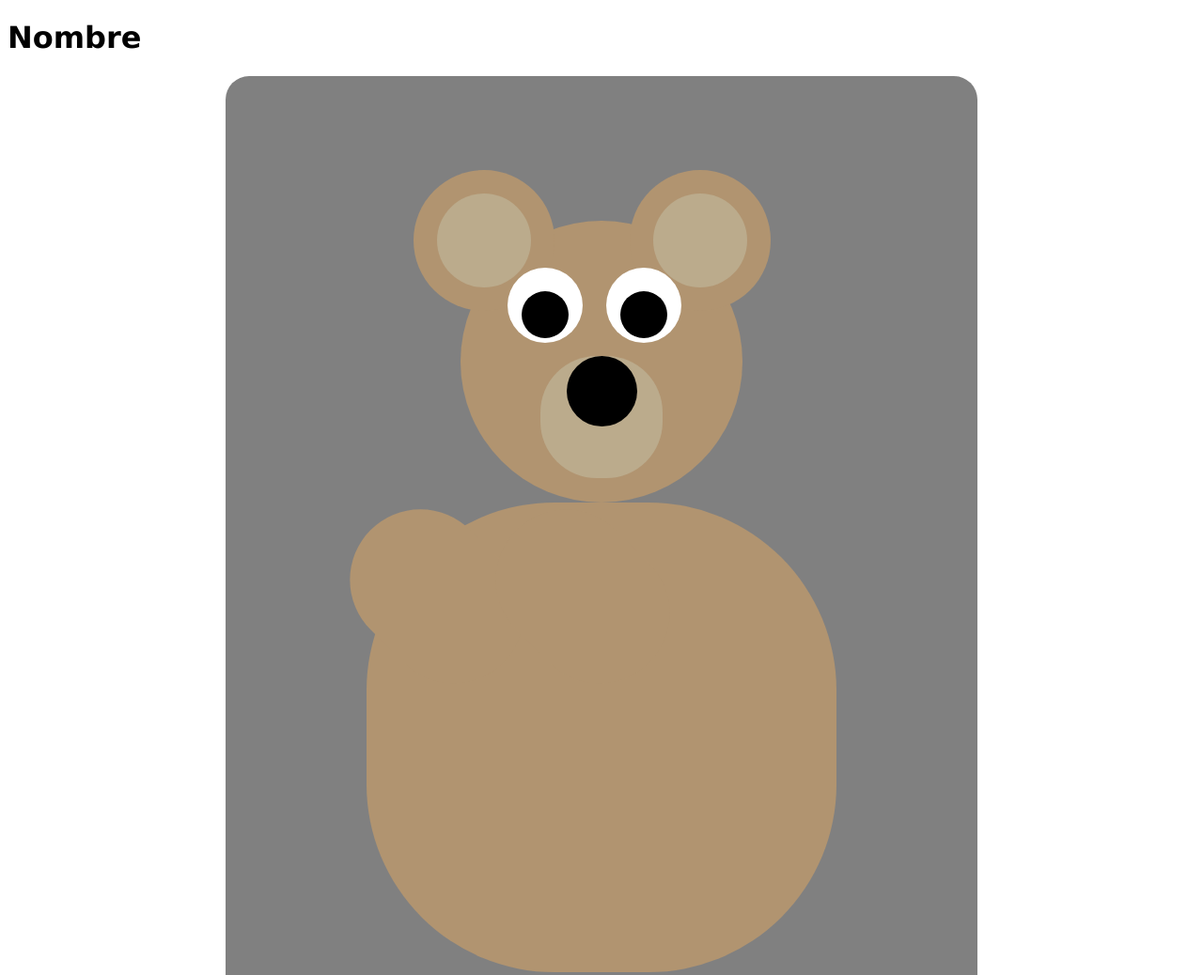
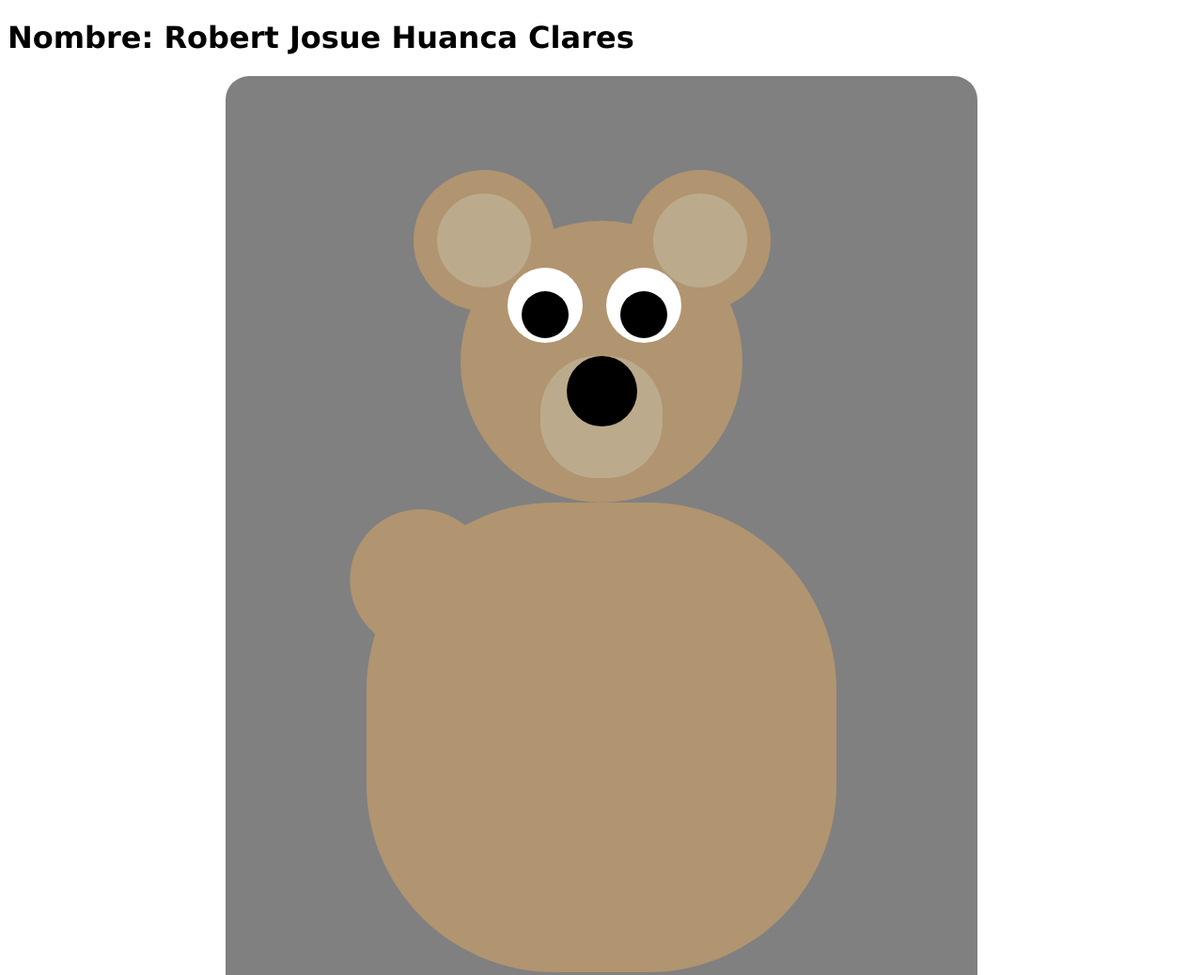
Before and after one commit to RobertJ654/t1-web2, a plain HTML site: page index.html in a window 1280 px wide. Shown: the top 1038 px of the page at 94% size. Drawn offline with Linux system fonts and the light colour scheme.

Commit message:
Add files via upload

```diff
--- a/index.html
+++ b/index.html
@@ -8,7 +8,7 @@
     <title>Document</title>
 </head>
 <body>
-    <h1>Nombre</h1>
+    <h1>Nombre: Robert Josue Huanca Clares</h1>
     <div class="container">
         <div class="oreja-izq">
             <div class="or-izq"></div>
```
